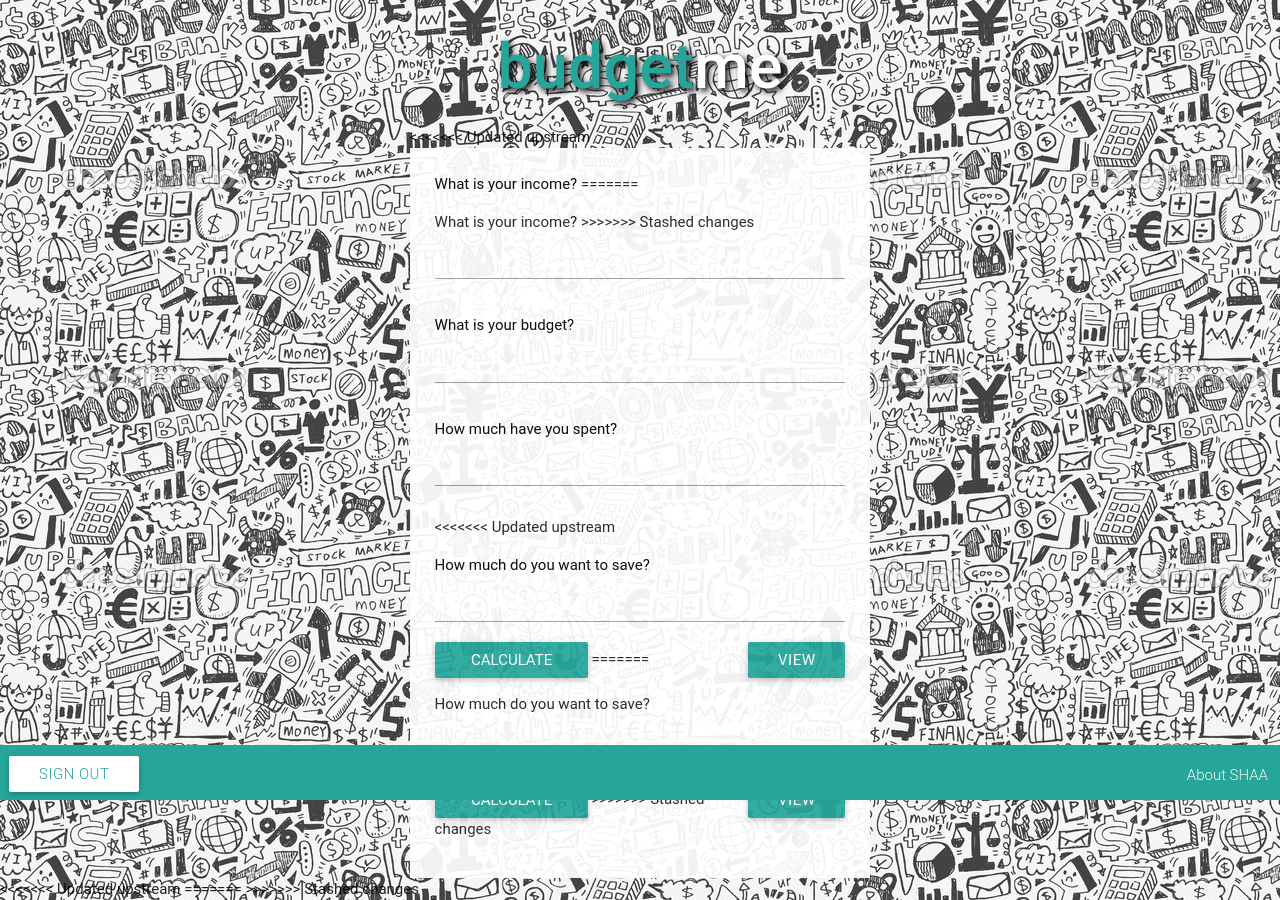
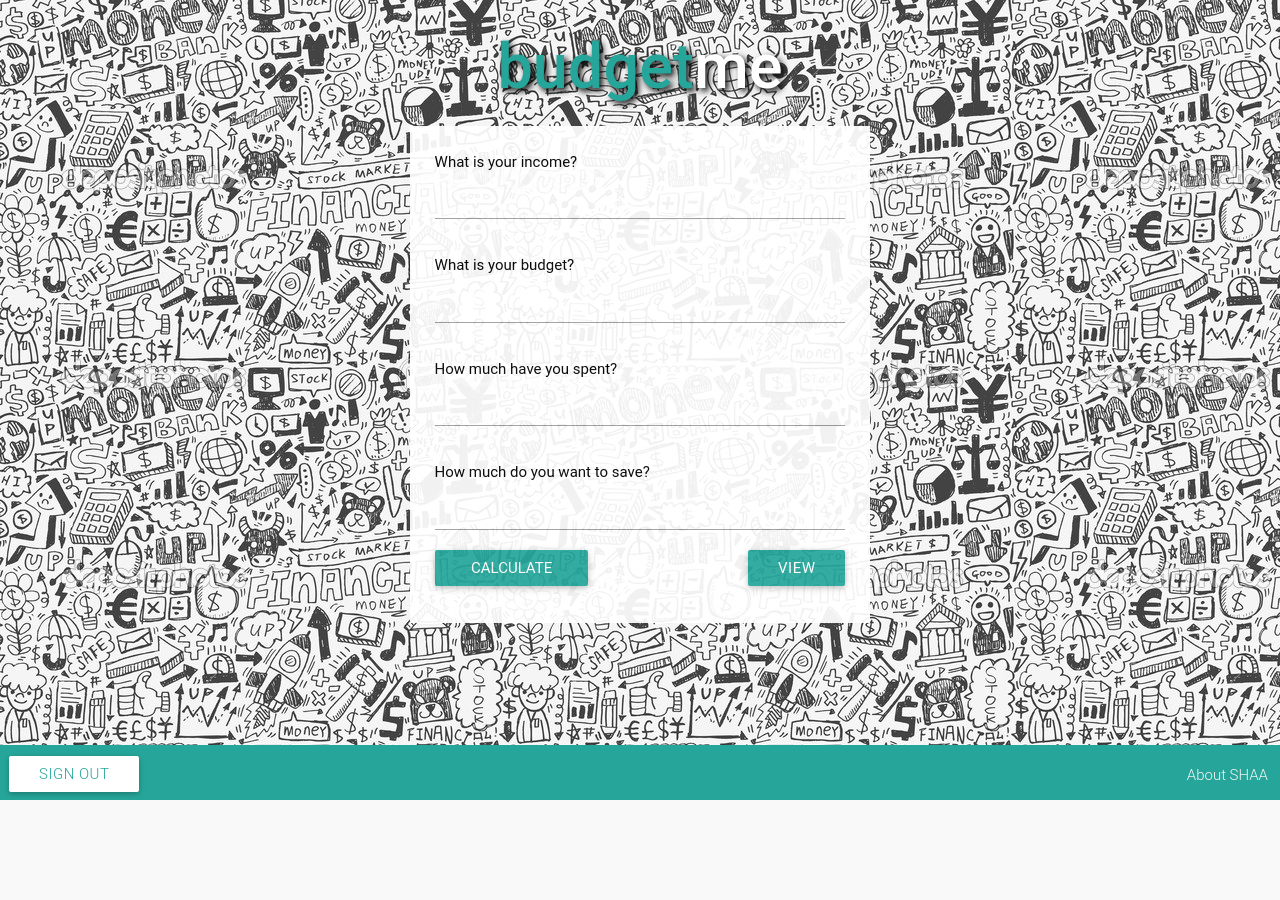
Before and after one commit to hsykwon/budgetme, a Python web app: template templates/mainPage.html in a window 1280 px wide. After the commit the page ends 800 px from the top, so only its background shows below. Run offline with Jinja, Linux system fonts and the light colour scheme; the template is opened without the code that fills it, so the values that code supplies are empty; some libraries are stand-ins or nearby versions; some web fonts are replaced.

Commit message:
combined form method so hover and blurb exist

```diff
--- a/templates/mainPage.html
+++ b/templates/mainPage.html
@@ -17,13 +17,10 @@
    <div class="container">
      <h1 style="text-align:center;color:#26a69a;text-shadow:3px 3px 6px #000;"><strong>budget<bold style="color:#fff">me</bold></strong><br></h1>
        <div class="container">
-<<<<<<< Updated upstream
-         <form method="get" action="">
+
+         <form method="get" action="" onclick="validateForm()" id="finances">
            <p><a class="tooltipped" data-position="top" data-delay="50" data-tooltip="How much money are you getting for this time period?" style="color:black">What is your income?</a>
-=======
-         <form method="get" action="" onclick="validateForm()" id="finances">
-           <p>What is your income?
->>>>>>> Stashed changes
+
              <input name="income" type="number" value={{income}}></input>
            </p>
            <p><a class="tooltipped" data-position="top" data-delay="50" data-tooltip="How much do you want to save for this time period?" style="color:black">What is your budget?</a>
@@ -32,18 +29,8 @@
            <p><a class="tooltipped" data-position="top" data-delay="50" data-tooltip="How much did you spend for this time period?" style="color:black">How much have you spent?</a>
              <input name="spendings" type="number" value={{spending}}></input>
            </p>
-<<<<<<< Updated upstream
            <p><a class="tooltipped" data-position="top" data-delay="50" data-tooltip="How much do you want to accumulate overall to reach your goal?" style="color:black">How much do you want to save?</a>
              <input name="goals" type="number" value={{goals}}></input><a class="waves-effect waves-light btn"><input type="submit" value="Calculate"></input> </a><a class="waves-effect waves-light btn modal-trigger" style="float:right"href="#modal1">View</a>
-=======
-           <p>How much do you want to save?
-             <input name="goals" type="number" value={{goals}}></input>
-
-             <!-- submit button -->
-             <a class="waves-effect waves-light btn"><input type="submit" value="Calculate"></input> </a>
-             <!-- modal button -->
-              <a class="waves-effect waves-light btn modal-trigger" style="float:right"href="#modal1">View</a>
->>>>>>> Stashed changes
            </p>
 
            <b><p id="blue"></p></b>
@@ -71,7 +58,6 @@
 
      </div>
 
-<<<<<<< Updated upstream
      <div id="modal2" class="modal">
 
        <form method="render" action="">
@@ -86,9 +72,6 @@
 
      </div>
 
-=======
-<!-- page footer begins here -->
->>>>>>> Stashed changes
      <footer class="page-footer">
        <div class="footer-copyright">
            <a class="grey-text text-lighten-4 right modal-trigger" style="margin-right:12px" href="#modal2">About SHAA</a>
```
